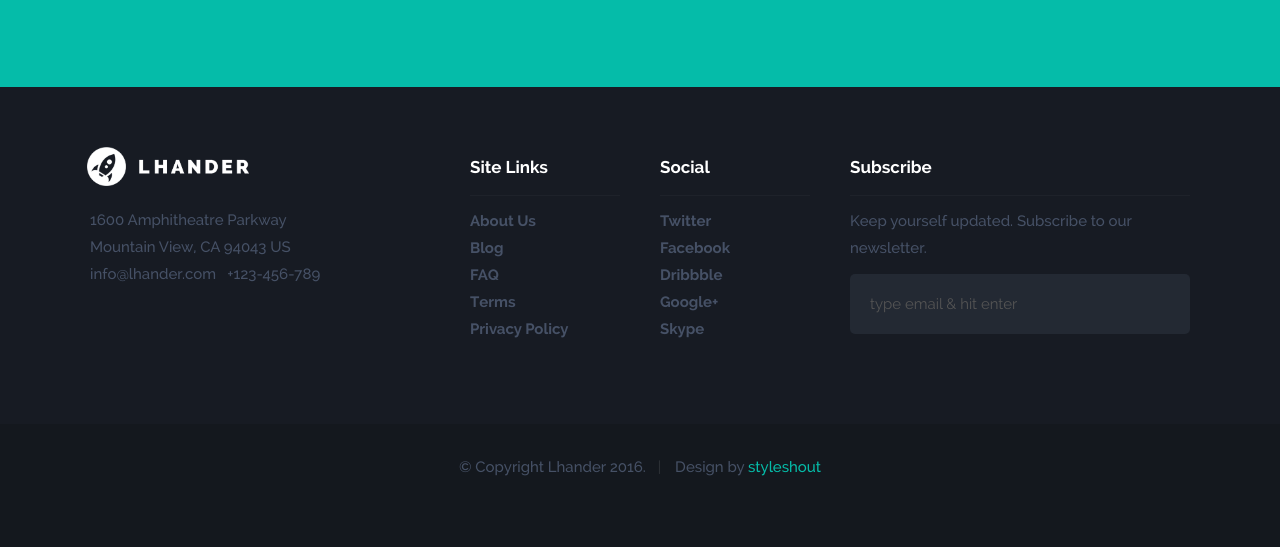
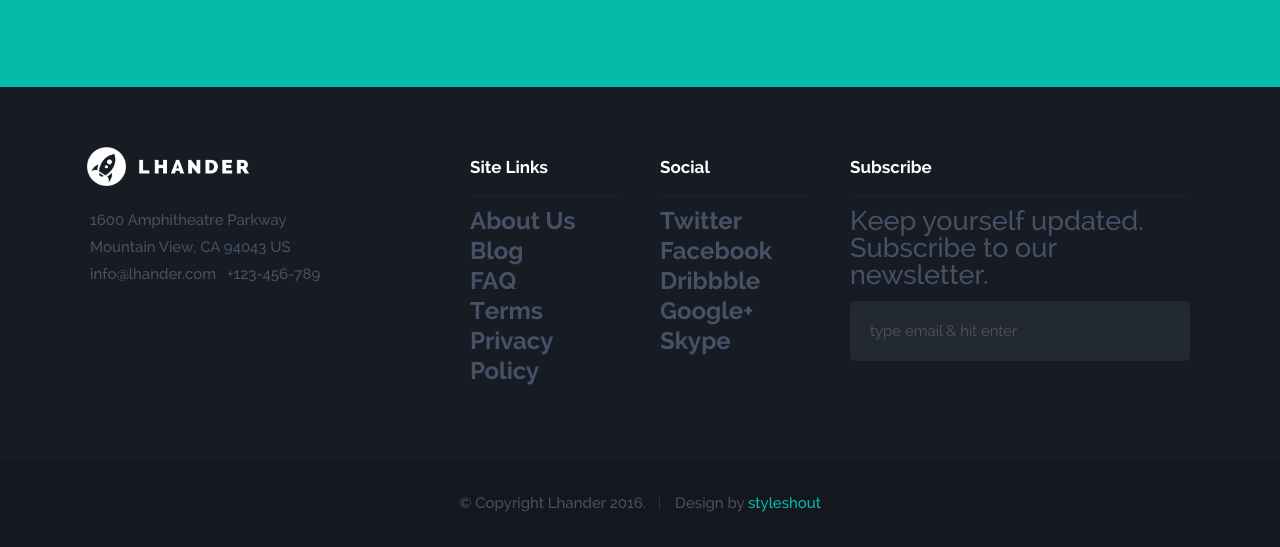
Before and after one commit to vladokk/Work3-Vlad-Fatima, a plain HTML site: page inner.html in a window 1280 px wide. Shown: the part 7105-7652 px from the top of the page. Before the commit the page ends 7616 px from the top, so only its background shows below. Drawn offline with nearby package versions, Linux system fonts and the light colour scheme; a script that the page names is missing; files whose address does not match are found by name.

Commit message:
Увеличила размер шрифта у ссыллок в блоках Site Links, Social и размер шрифта тега p блока Subscribe

```diff
--- a/css2/main.css
+++ b/css2/main.css
@@ -2114,7 +2114,12 @@ a.menu-toggle {
 .cta-content .stores li:last-child .button {
 	margin-right: 0;
 }
-
+.col-two a {
+    font-size: 24px;
+}
+.footer-subscribe p {
+    font-size: 27px;
+}
 /**
  * responsive:
  * cta
```
